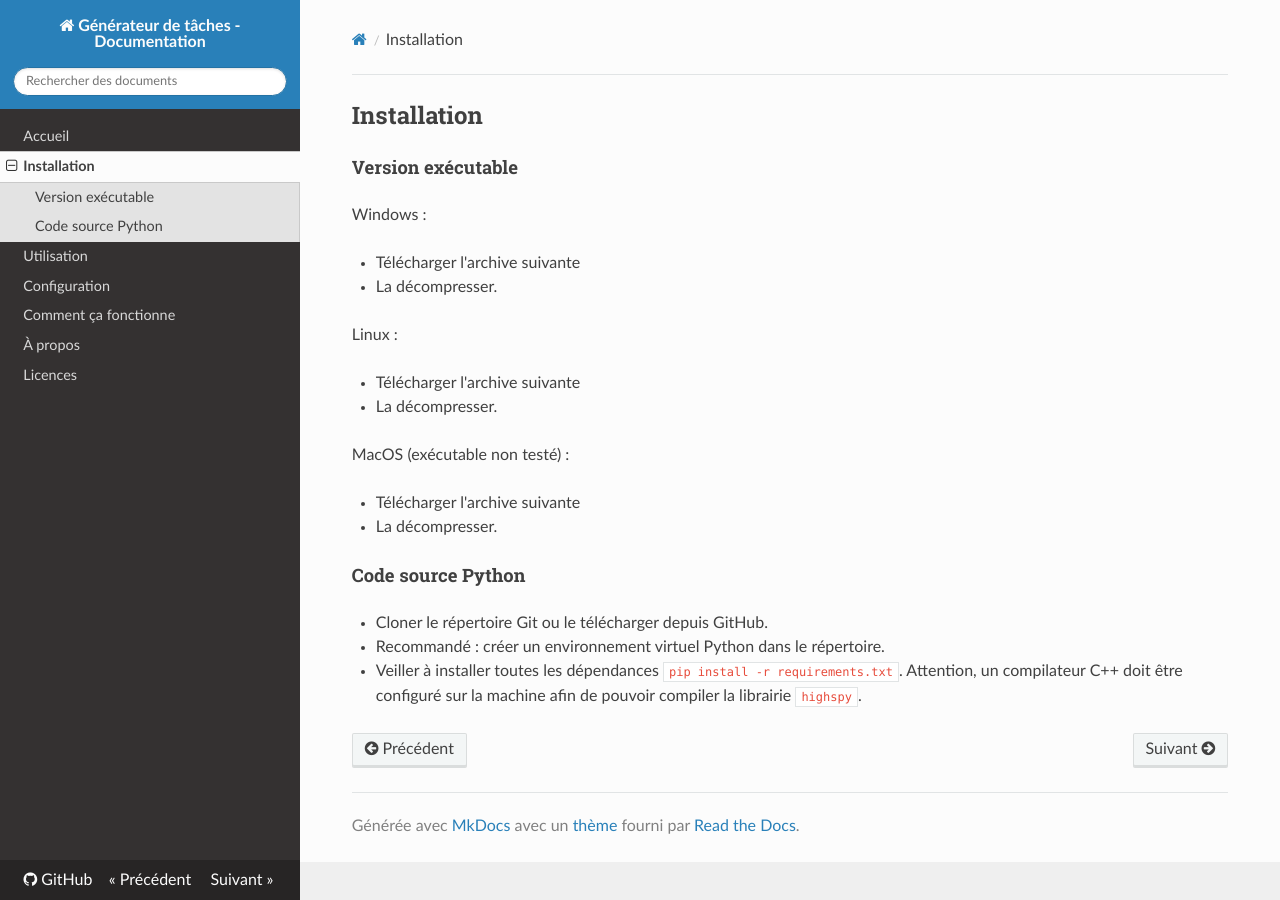
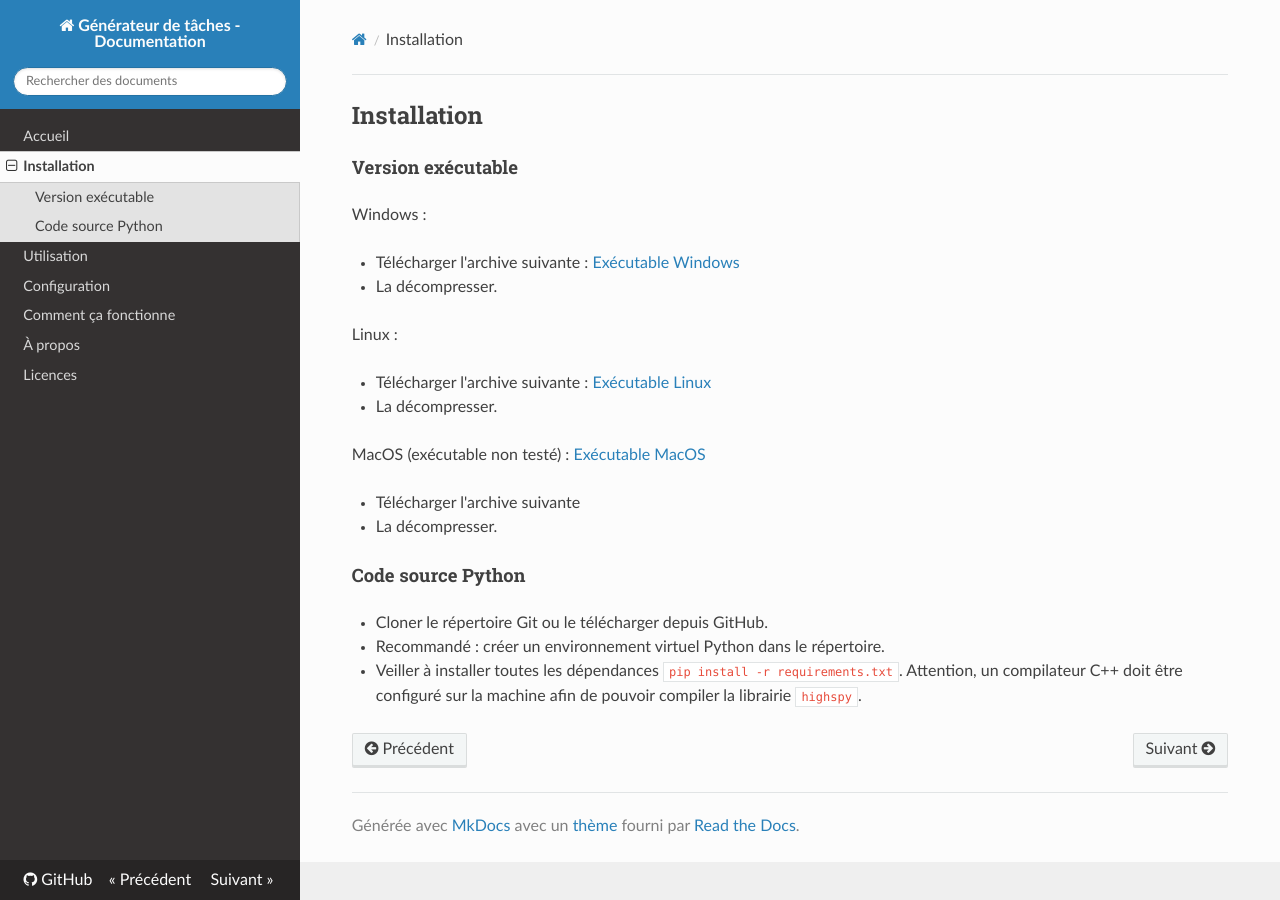
Before and after one commit to dimitri2401/generateur_taches, an MkDocs documentation site: the page built from docs/installation.md, in a window 1280 px wide. Built offline with MkDocs 1.6.1, drawn with Linux system fonts in a browser that asks for light colours; nearby versions of some CDN libraries.

Commit message:
Maj documentation

```diff
--- a/docs/installation.md
+++ b/docs/installation.md
@@ -4,15 +4,15 @@
 
 Windows :
 
-- Télécharger l'archive suivante
+- Télécharger l'archive suivante : [Exécutable Windows](https://github.com/dimitri2401/generateur_taches/releases/download/v0.1/Windows-executable.zip)
 - La décompresser.
 
 Linux :
 
-- Télécharger l'archive suivante
+- Télécharger l'archive suivante : [Exécutable Linux](https://github.com/dimitri2401/generateur_taches/releases/download/v0.1/Linux-executable.zip)
 - La décompresser.
 
-MacOS (exécutable non testé) :
+MacOS (exécutable non testé) : [Exécutable MacOS](https://github.com/dimitri2401/generateur_taches/releases/download/v0.1/MacOS-executable.zip)
 
 - Télécharger l'archive suivante
 - La décompresser.
```
